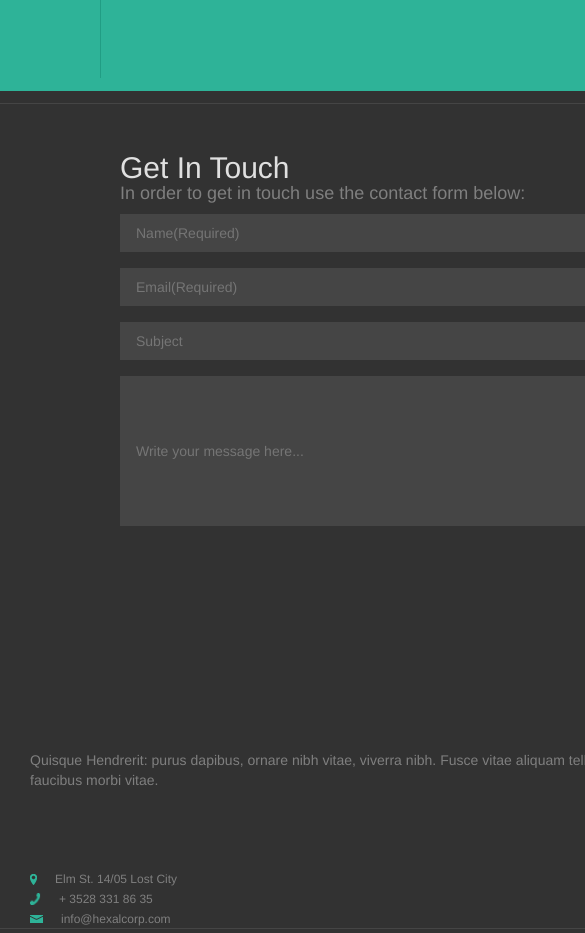
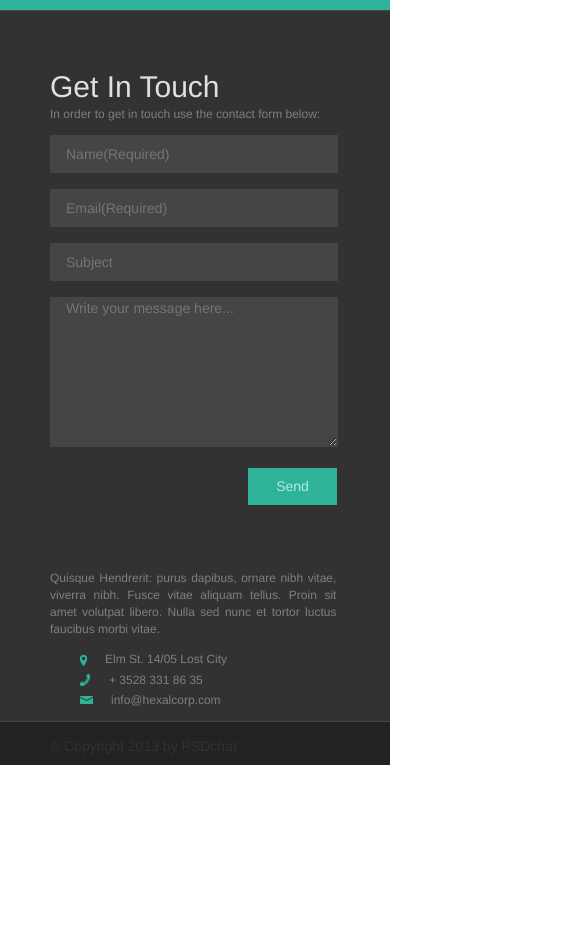
Before and after one commit to nusrathyasin/psd-to-html, a plain HTML site: page index.html in a window 390 px wide. Shown: the part 1064-1997 px from the top of the page, 585 px wide, since content can reach past the window. After the commit the page ends 1829 px from the top, so only its background shows below. Drawn offline with nearby package versions, Linux system fonts and the light colour scheme.

Commit message:
Update index.html

```diff
--- a/index.html
+++ b/index.html
@@ -14,11 +14,15 @@
 body{
 	margin:0;
 	padding:0;
-min-width:1100px;
-height:100%;
 }
 .header{
 	background-color:#323232;
+}
+.bull{
+	margin:0 auto;
+	max-width:1020px;
+	width:96%;
+
 }
 .header p{
 	display:inline;
@@ -34,8 +38,13 @@ height:100%;
 .header a:active{
 	color:#307062;
 }
+#container{
+	background-color:#2eb398;
+}
 .whom{
-	background-color:#2eb398;
+	margin:0 auto;
+	max-width:1020px;
+	width:100%;
 	padding-left:100px;
 	padding-right:100px;
 	padding-top:13px;
@@ -61,23 +70,26 @@ height:100%;
 	float:right;
 	display:flex;
 }
-.getInTouch{
+.wrap{
 	background-color:#323232;
+}
+
+.getInTouch {
+	border-top:1px solid #454545;
+	border-bottom:1px solid #454545;
+	display:flex;
+	margin:0 auto;
+	width:1020px;
+
 	padding-top:12px;
 	padding-bottom:12px;
-	overflow:hidden;
-	display:block;
-	margin:auto;
-}
-.getInTouch .row{
-	border-top:1px solid #454545;
-	border-bottom:1px solid #454545;
 }
 #info{
 	padding-top:53px;
-	padding-right:120px;
+	//padding-right:120px;
 	padding-left:120px;
 	padding-bottom:65px;
+	width:70%;
 }
 input[type="text"]{
 	background-color:#454545;
@@ -98,8 +110,13 @@ input[type="text"]{
 	border:1px solid #454545;
 }
 #message{
+	background-color:#454545;
+	color:#7f7f7f;
+	margin-bottom:16px;
+	padding-left:15px;
 	width:578px; height:150px;
 	border:1px solid #454545;
+	padding-top:0px !important;
 }
 button{
 	background-color:#2eb398;
@@ -118,17 +135,150 @@ button{
 #details{
 	padding-top:68px;
 }
+.foot{
+	background-color:#222222;
+}
 .footer{
-	background-color:#222222;
+
 	padding-top:14px;
 	height:43px;
 	padding-left:42px;
+}
+
+@media screen and (max-width: 1040px) {
+#container{
+overflow:hidden;
+}
+.wrap{
+overflow:hidden;
+}
+
+#contact{
+//padding-right:50px;
+padding-left:0px;
+}
+}
+@media screen and (max-width: 940px) {
+.getInTouch{
+display:block;
+
+}
+#info{
+padding-left:120px;
+}
+#contact{
+padding-left:90px;
+padding-top:0px;
+text-align:justify;
+padding-right:20px;
+width:50%;
+display:flex;
+}
+#details{
+	padding-top:0px;
+	padding-left:50px;
+}
+}
+@media screen and (max-width: 750px) {
+#name,#email,#subject,#message{
+	width:388px;
+}
+button{
+margin-left:298px;
+}
+}
+
+@media screen and (max-width: 600px) {
+.header p{
+
+	margin-left:20px;
+	margin-right:25px;
+}
+#info{
+padding-left:100px;
+}
+#contact{
+padding-left:70px;
+width:45%;
+}
+#details{
+padding-left:40px;
+}
+}
+@media screen and (max-width: 520px) {
+.header p{
+margin-left:10px;
+margin-right:15px;
+}
+.whom{
+display:block;
+}
+#info{
+padding-left:50px;
+}
+#social{
+padding-top:10px;
+padding-bottom:10px;
+}
+#dev{
+border-left:1px solid #2eb398;
+padding-top:50px;
+padding-bottom:20px;
+}
+#about{
+border-right:1px solid #2eb398;
+padding-top:0px;
+padding-left:10px;
+}
+#name,#email,#subject,#message{
+width:288px;
+}
+button{
+margin-left:198px;
+}
+#contact{
+padding-left:30px;
+width:32%;
+}
+#details{
+padding-left:30px;
+}
+}
+@media screen and (max-width: 415px) {
+.header p{
+margin-left:5px;
+margin-right:10px;
+}
+#info span{
+font-size:12px !important;
+}
+#contact{
+padding-left:20px;
+display:block;
+width:32%;
+}
+}
+@media screen and (max-width: 367px) {
+.header p{
+margin-left:0px;
+margin-right:2px;
+}
+#name,#email,#subject,#message{
+width:200px;
+}
+button{
+margin-left:100px;
+}
+#contact{
+padding-left:10px;
+width:25%;
+}
 }
 </style>
 </head>
 <body>
 		<div class="header">
-		<div class="text-center" >
+		<div class="text-center bull" >
 		<p ><a href="#" style="color:#307062">PORTFOLIO</a></p>
 		<p><a href="#">ABOUT</a></p>
 		<img src="images/logo.jpg"  width="64" height="53" />
@@ -136,12 +286,14 @@ button{
 		<p><a href="#">GET IN TOUCH</a></p>
 		</div>
 	</div>
-	<div class="portfolio">
+	<div class="portfolio bull">
 		<center>
-		<img src="images/hexal_02.jpg" class="img-responsive" width="1020" height="721" />
+		<img src="images/hexal_02.jpg" class="img-responsive"  >
 		</center>
 	</div>
-	<div class="whom">
+	<div id="container" >
+	<div class="whom ">
+
 		<div id="dev">
 			<img src="images/hexal_05.jpg"  width="180" height="208" >
 		</div>
@@ -159,32 +311,33 @@ button{
 			</div>
 		</div>
 		</div>
+	</div>
+	<div class="wrap">
 		<div class="getInTouch">
-	<div class="row">
-	<div class="col-md-7 col-sm-12 col-lg-6">
 			<div id="info">
-			<p style="font-size:30px;color:#e0e0e0;line-height:21px">Get In Touch <br> <span style="font-size:18px;color:#7f7f7f">In order to get in touch use the contact form below:</span></p>
+			<p style="font-size:30px;color:#e0e0e0;line-height:21px">Get In Touch <br> <span style="font-size:16px;color:#7f7f7f;">In order to get in touch use the contact form below:</span></p>
 			<input type="text" placeholder="Name(Required)" id="name"><br>
 			<input type="text" placeholder="Email(Required)" id="email"><br>
 			<input type="text" placeholder="Subject" id="subject"><br>
-			<input type="text" placeholder="Write your message here..." id="message"><br>
+			<textarea placeholder="Write your message here..."  id="message"></textarea><br>
 			<button>Send</button>
 		</div>
-	</div>
-	<div class="col-md-5 col-sm-12 col-lg-5">
+
 		<div id="contact">
-			<p>Quisque Hendrerit: purus dapibus, ornare nibh vitae, viverra nibh. Fusce vitae aliquam tellus. Proin sit amet volutpat libero. Nulla sed nunc et tortor luctus faucibus morbi vitae. </p>
+			<p style="font-size:12px">Quisque Hendrerit: purus dapibus, ornare nibh vitae, viverra nibh. Fusce vitae aliquam tellus. Proin sit amet volutpat libero. Nulla sed nunc et tortor luctus faucibus morbi vitae. </p>
 			<div id="details">
 				<img src="images/hexal_03.jpg" width="7" height="12"><span style="font-size:12px;padding-left:18px">Elm St. 14/05 Lost City </span><br>
 				<img src="images/phone.jpg" width="11" height="12"><span style="font-size:12px;padding-left:18px">+ 3528 331 86 35  </span><br>
 				<img src="images/mail.jpg" width="13" height="8"><span style="font-size:12px;padding-left:18px">info@hexalcorp.com </span>
+
 	</div>
 	</div>
 	</div>
 	</div>
+	<div class="foot">
+	<div class="footer bull">
+		<p>&copy Copyright 2013 by PSDchat</p>
 	</div>
-	<div class="footer">
-		<p>&copy Copyright 2013 by PSDchat</p>
 	</div>
   </body>
 </html>
```
Lines whose indentation alone changed are shown as unchanged.
